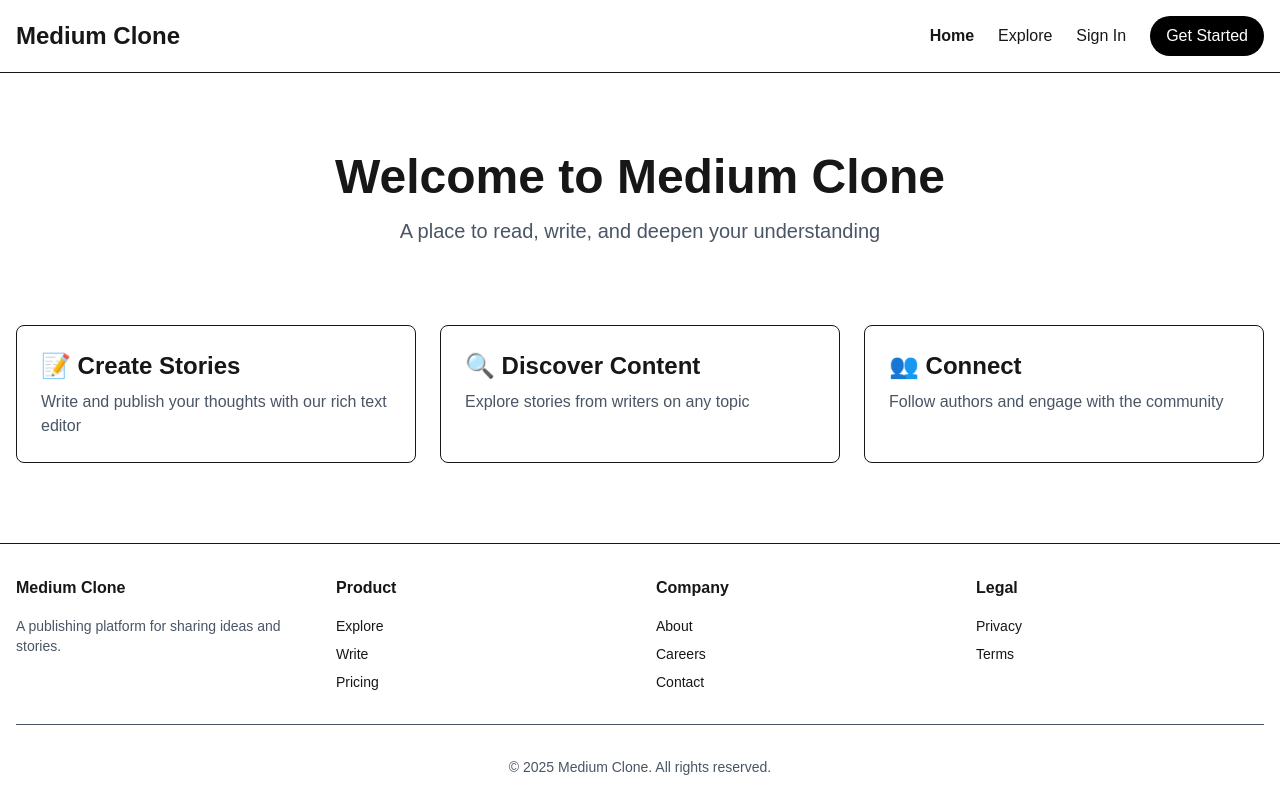
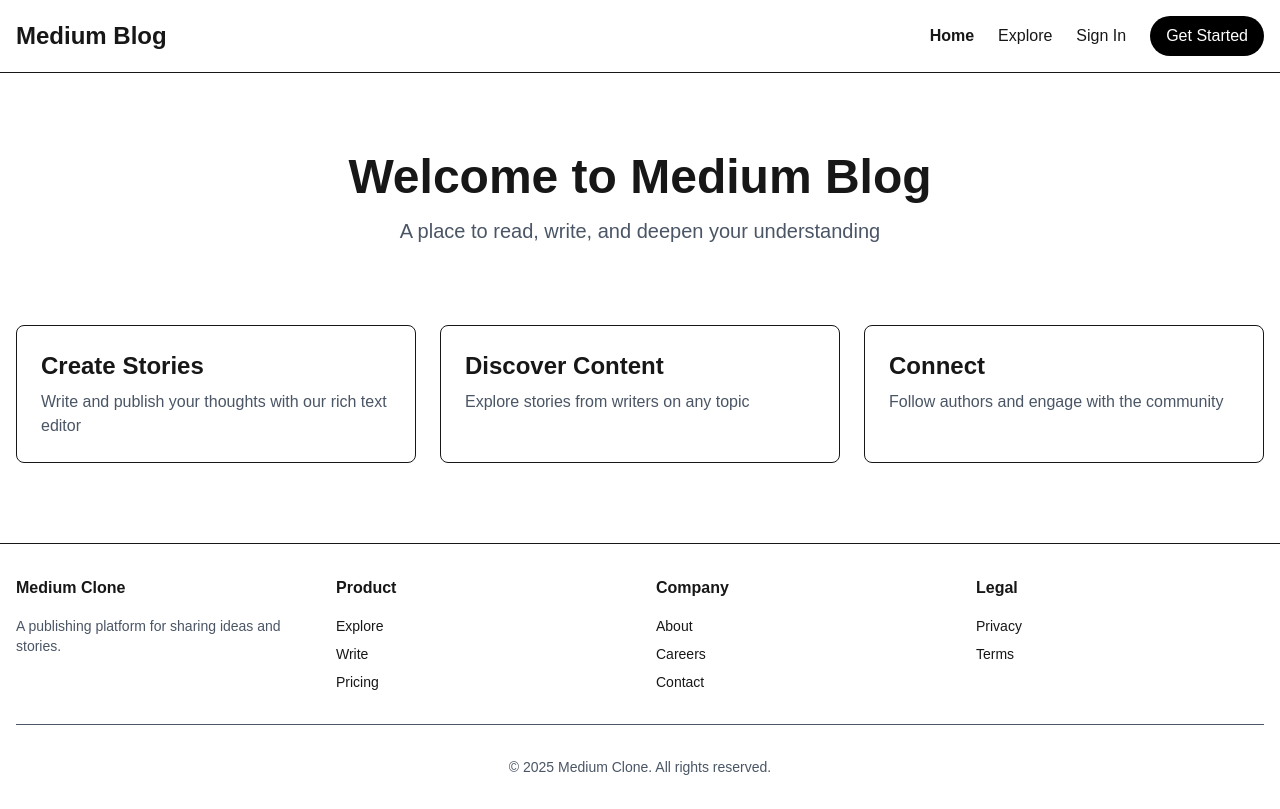
Before and after one commit to Tabytha01/medium-phase2-capstone, a Next.js app: page / in a window 1280 px wide. Built offline with nearby package versions, Linux system fonts and the light colour scheme; no server answers.

Commit message:
Updating the Home page

```diff
--- a/src/app/api/auth/login/route.ts
+++ b/src/app/api/auth/login/route.ts
@@ -1,5 +1,5 @@
 import { NextResponse } from "next/server";
-import { prisma } from "@/lib/prisma";
+import { prisma } from "../../../../lib/prisma";
 import bcrypt from "bcryptjs";
 
 export async function POST(request: Request) {
--- a/src/app/page.tsx
+++ b/src/app/page.tsx
@@ -2,7 +2,7 @@
   return (
     <div className="space-y-8">
       <section className="text-center py-12">
-        <h1 className="text-5xl font-bold mb-4">Welcome to Medium Clone</h1>
+        <h1 className="text-5xl font-bold mb-4">Welcome to Medium Blog</h1>
         <p className="text-xl text-gray-600 dark:text-gray-400">
           A place to read, write, and deepen your understanding
         </p>
@@ -10,19 +10,19 @@
 
       <section className="grid md:grid-cols-2 lg:grid-cols-3 gap-6">
         <div className="p-6 border rounded-lg hover:shadow-lg transition">
-          <h2 className="text-2xl font-semibold mb-2">📝 Create Stories</h2>
+          <h2 className="text-2xl font-semibold mb-2"> Create Stories</h2>
           <p className="text-gray-600 dark:text-gray-400">
             Write and publish your thoughts with our rich text editor
           </p>
         </div>
         <div className="p-6 border rounded-lg hover:shadow-lg transition">
-          <h2 className="text-2xl font-semibold mb-2">🔍 Discover Content</h2>
+          <h2 className="text-2xl font-semibold mb-2"> Discover Content</h2>
           <p className="text-gray-600 dark:text-gray-400">
             Explore stories from writers on any topic
           </p>
         </div>
         <div className="p-6 border rounded-lg hover:shadow-lg transition">
-          <h2 className="text-2xl font-semibold mb-2">👥 Connect</h2>
+          <h2 className="text-2xl font-semibold mb-2"> Connect</h2>
           <p className="text-gray-600 dark:text-gray-400">
             Follow authors and engage with the community
           </p>
--- a/src/components/Header.tsx
+++ b/src/components/Header.tsx
@@ -22,7 +22,7 @@
       <nav className="container mx-auto px-4 py-4 max-w-7xl">
         <div className="flex items-center justify-between">
           <Link href="/" className="text-2xl font-bold">
-            Medium Clone
+            Medium Blog
           </Link>
 
           <div className="flex items-center gap-6">
```
